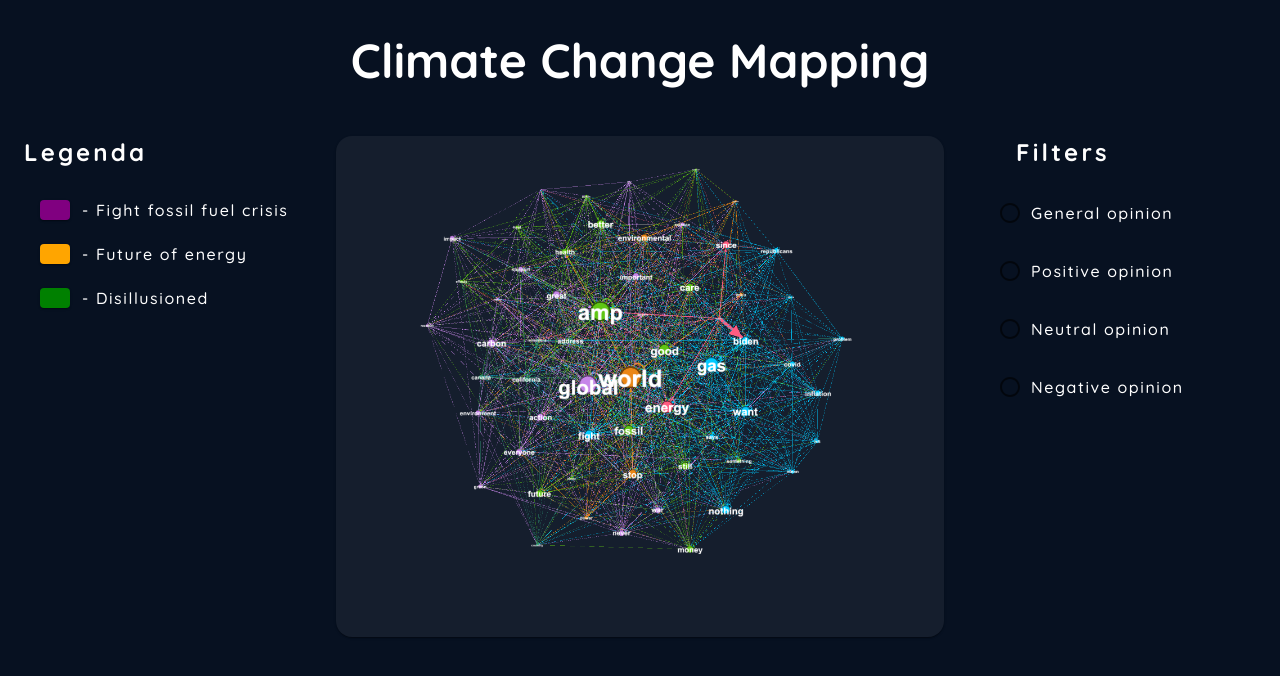
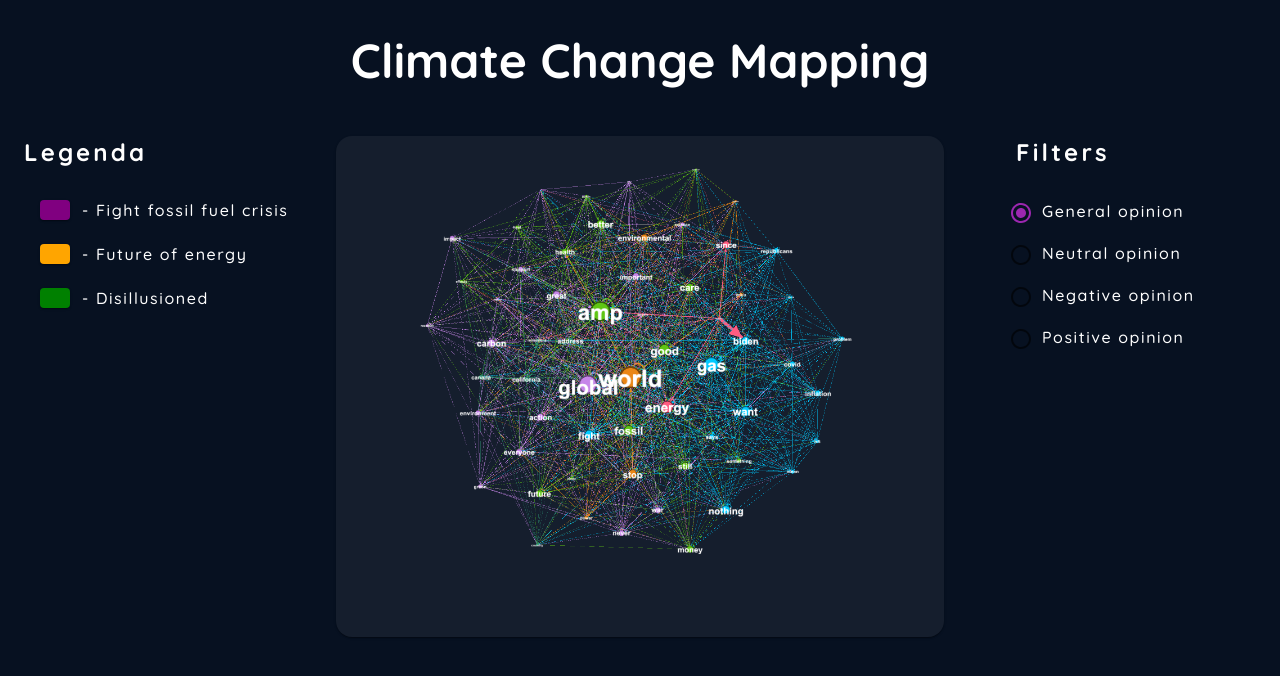
Before and after one commit to federico-pi/twentyfive-fe-hackaton, a React (Create React App) app: page / in a window 1280 px wide. Shown: the top 676 px of the page. Built offline with nearby package versions, Linux system fonts and the light colour scheme.

Commit message:
Working filters

```diff
--- a/src/App.js
+++ b/src/App.js
@@ -1,6 +1,6 @@
 import { useEffect, useState } from 'react';
 
-import { List, Radio } from '@mui/material';
+import { FormLabel, List, Radio, Stack } from '@mui/material';
 import { FormControl } from '@mui/material';
 import { common } from '@mui/material/colors';
 import Container from '@mui/material/Container';
@@ -58,8 +58,12 @@ function capitalizeFirstLetter(label) {
 
 function App() {
   const [filtersStatus, setFiltersStatus] = useState([true, true, true]);
+  const [value, setValue] = useState('General opinion');
 
-  useEffect(() => {}, filtersStatus);
+  const handleChange = (event) => {
+    console.log(event.target.value);
+    setValue(event.target.value);
+  };
 
   // const handle
 
@@ -201,12 +205,37 @@ function App() {
               >
                 Filters
               </Typography>
-              <FormControl>
-                <RadioGroup>
-                  <FormControlLabel
-                    control={<Radio />}
+              <Stack>
+                <div>
+                  <Radio
+                    checked={value === 'General opinion'}
+                    onChange={handleChange}
                     value="General opinion"
-                    label={
+                    aria-labelledby="general_label"
+                  ></Radio>
+
+                  <Typography
+                    variant="p"
+                    id="general_label"
+                    sx={{
+                      fontWeight: 500,
+                      fontSize: '1rem',
+                      fontFamily: 'Quicksand, sans-serif',
+                      letterSpacing: '.1rem',
+                      color: common.white,
+                    }}
+                  >
+                    General opinion
+                  </Typography>
+                </div>
+
+                <div>
+                  <Radio
+                    checked={value === 'Neutral opinion'}
+                    onChange={handleChange}
+                    value="Neutral opinion"
+                  ></Radio>
+
                   <Typography
                     variant="p"
                     sx={{
@@ -217,17 +246,38 @@ function App() {
                       color: common.white,
                     }}
                   >
-                        General opinion
+                    Neutral opinion
                   </Typography>
-                    }
+                </div>
+
+                <div>
+                  <Radio
+                    checked={value === 'Negative opinion'}
+                    onChange={handleChange}
+                    value="Negative opinion"
+                  ></Radio>
+
+                  <Typography
+                    variant="p"
                     sx={{
-                      mb: 2,
+                      fontWeight: 500,
+                      fontSize: '1rem',
+                      fontFamily: 'Quicksand, sans-serif',
+                      letterSpacing: '.1rem',
+                      color: common.white,
                     }}
-                  />
-                  <FormControlLabel
-                    control={<Radio />}
-                    value={'Positive opinion'}
-                    label={
+                  >
+                    Negative opinion
+                  </Typography>
+                </div>
+
+                <div>
+                  <Radio
+                    checked={value === 'Positive opinion'}
+                    onChange={handleChange}
+                    value="Positive opinion"
+                  ></Radio>
+
                   <Typography
                     variant="p"
                     sx={{
@@ -240,56 +290,8 @@ function App() {
                   >
                     Positive opinion
                   </Typography>
-                    }
-                    sx={{
-                      mb: 2,
-                    }}
-                  />
-                  <FormControlLabel
-                    control={<Radio />}
-                    value={'Neutral opinion'}
-                    label={
-                      <Typography
-                        variant="p"
-                        sx={{
-                          fontWeight: 500,
-                          fontSize: '1rem',
-                          fontFamily: 'Quicksand, sans-serif',
-                          letterSpacing: '.1rem',
-                          color: common.white,
-                        }}
-                      >
-                        Neutral opinion
-                      </Typography>
-                    }
-                    sx={{
-                      mb: 2,
-                    }}
-                  />
-                  <FormControlLabel
-                    control={<Radio />}
-                    value={'Negative opinion'}
-                    label={
-                      <Typography
-                        variant="p"
-                        sx={{
-                          fontWeight: 500,
-                          fontSize: '1rem',
-                          fontFamily: 'Quicksand, sans-serif',
-                          letterSpacing: '.1rem',
-                          color: common.white,
-                        }}
-                      >
-                        Negative opinion
-                      </Typography>
-                    }
-                    sx={{
-                      mb: 2,
-                    }}
-                  />
-                </RadioGroup>
-              </FormControl>
-              {/* </Item> */}
+                </div>
+              </Stack>
             </div>
           </Grid>
         </Grid>
```
Lines whose indentation alone changed are shown as unchanged.
